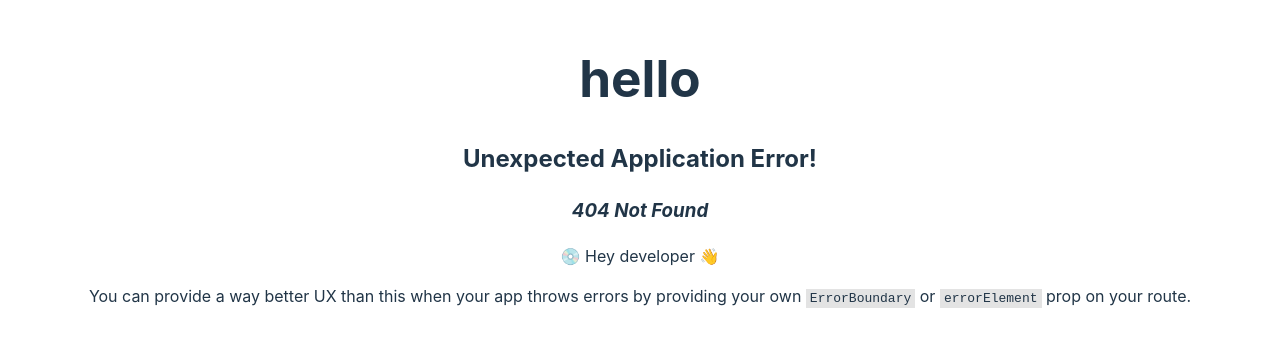
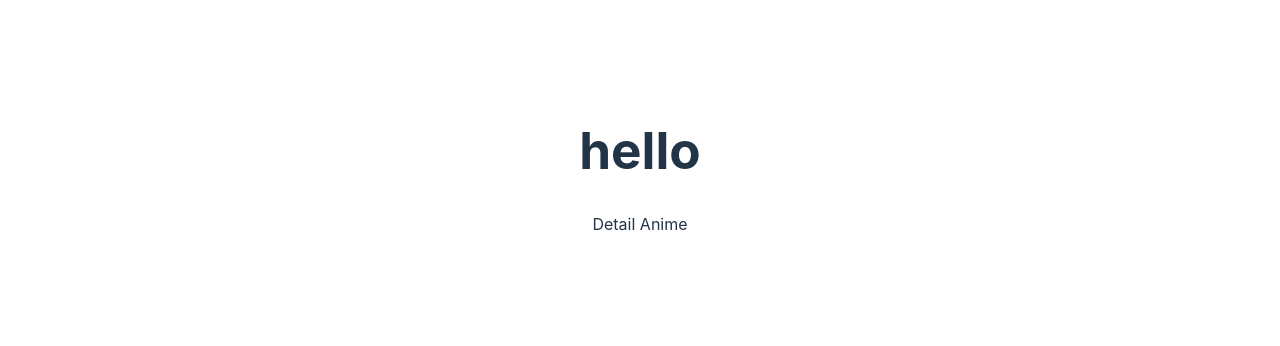
Before and after one commit to KASIANGK/API-manga, a React (Vite) app: page /anime/1 in a window 1280 px wide. Before the commit this address had no page. Shown: the part 230-576 px from the top of the page. Built offline with nearby package versions, Linux system fonts and the light colour scheme.

Commit message:
creation Pages: DetailAnime, TopManga, DetailManga, Characters

```diff
--- /dev/null
+++ b/src/Components/Characters/Characters.jsx
@@ -0,0 +1,9 @@
+function Characters () {
+
+    return (
+
+        <div></div>
+    )
+}
+
+export default Characters
--- /dev/null
+++ b/src/Components/DetailAnime/DetailAnime.jsx
@@ -0,0 +1,11 @@
+function DetailAnime() {
+
+    return(
+
+        <div>
+            <p>Detail Anime</p>
+        </div>
+    )
+}
+
+export default DetailAnime
--- /dev/null
+++ b/src/Components/DetailManga/DetailManga.jsx
@@ -0,0 +1,9 @@
+function DetailManga() {
+    return (
+        <div>
+
+        </div>
+    )
+}
+
+export default DetailManga
--- a/src/Components/TopAnime/TopAnime.jsx
+++ b/src/Components/TopAnime/TopAnime.jsx
@@ -4,7 +4,7 @@ function TopAnime() {
 
     return (
         <div>
-            <h1>back</h1>
+            <h1>Top Anime</h1>
         </div>
     )
 }
--- /dev/null
+++ b/src/Components/TopManga/TopManga.jsx
@@ -0,0 +1,9 @@
+function TopManga() {
+    return (
+        <div>
+
+        </div>
+    )
+}
+
+export default TopManga
```
Also changed, not shown: src/App.jsx (+22 -1 lines).
